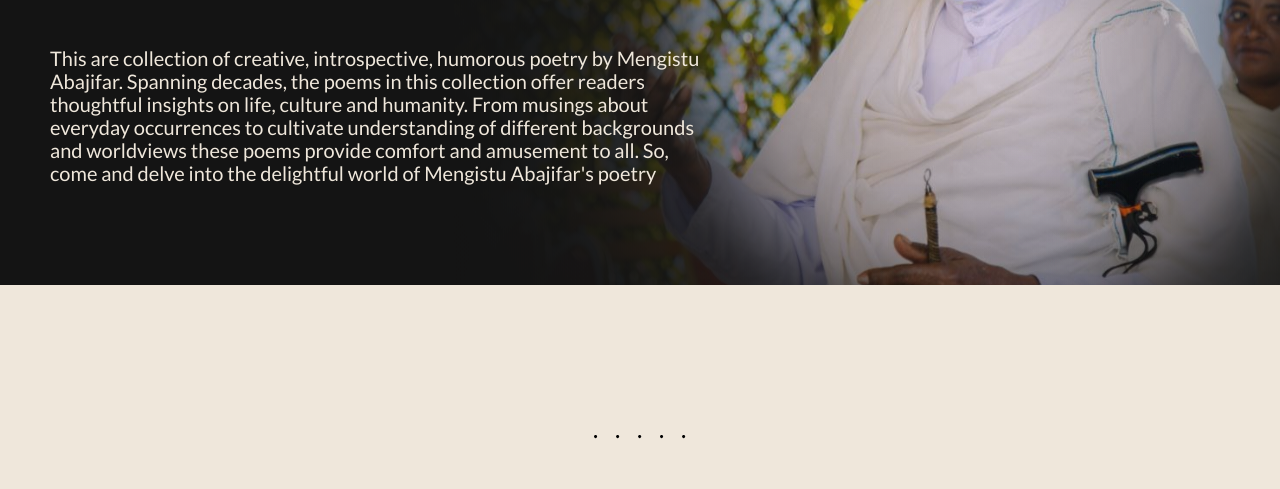
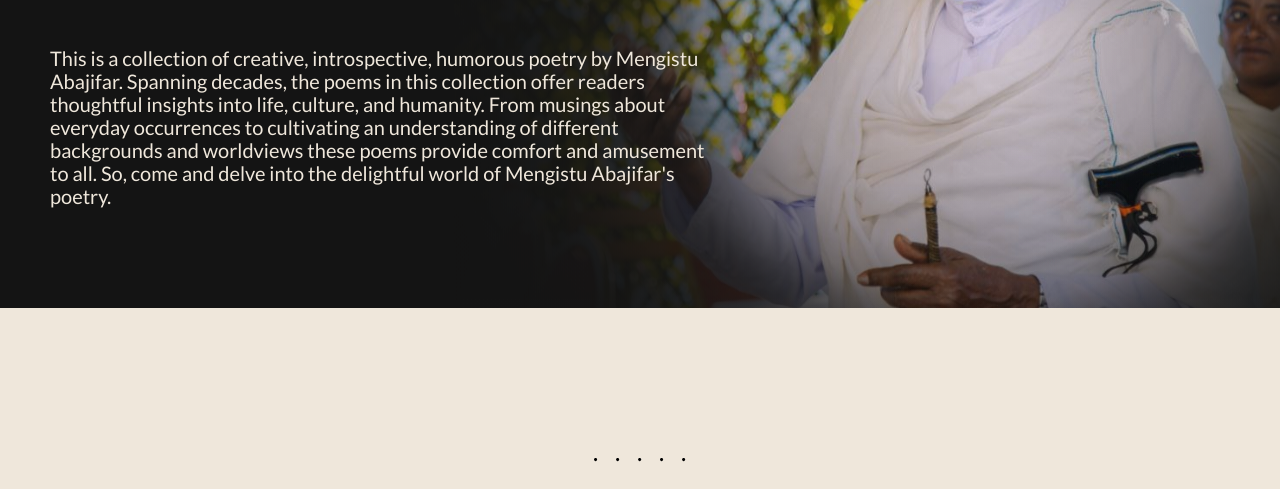
Before and after one commit to MengistuAbajifar/MengistuAbajifar, a plain HTML site: page main.html in a window 1280 px wide. Shown: the part 311-800 px from the top of the page. Drawn offline with Linux system fonts and the light colour scheme.

Commit message:
Update main.html

```diff
--- a/main.html
+++ b/main.html
@@ -31,11 +31,7 @@
                 <div class="jp-headline-subheadline">
                     <h1 class="main-headline gold">COLLECTION OF POEMS</h1>
                     <h1 class="mainsubheadline gold">by MENGISTU ABAJIFAR</h1>
-                    <p class="mng-main-paragraph gold">This are collection of creative, introspective, humorous poetry
-                        by Mengistu Abajifar. Spanning decades, the poems in this collection offer readers thoughtful
-                        insights on life, culture and humanity. From musings about everyday occurrences to cultivate
-                        understanding of different backgrounds and worldviews these poems provide comfort and amusement
-                        to all. So, come and delve into the delightful world of Mengistu Abajifar's poetry<br>
+                    <p class="mng-main-paragraph gold">This is a collection of creative, introspective, humorous poetry by Mengistu Abajifar. Spanning decades, the poems in this collection offer readers thoughtful insights into life, culture, and humanity. From musings about everyday occurrences to cultivating an understanding of different backgrounds and worldviews these poems provide comfort and amusement to all. So, come and delve into the delightful world of Mengistu Abajifar's poetry.<br>
                     </p>
                 </div>
             </div>
```
